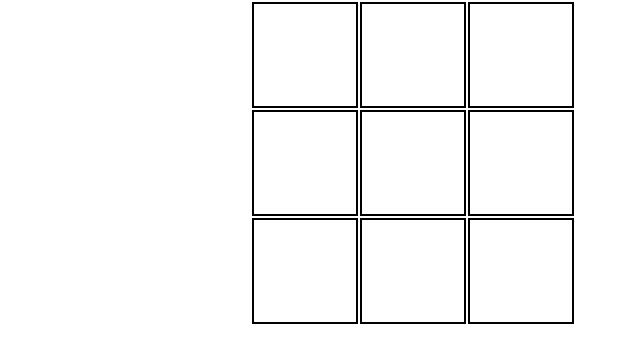
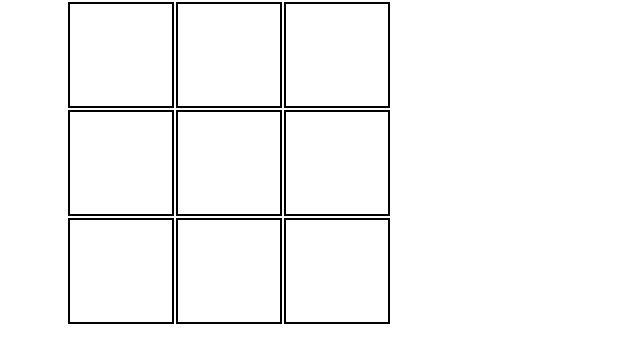
Before and after one commit to AayamKhatiwada/tic-tac-toe, a React (Create React App) app in the folder ttt/: page / in a window 1280 px wide. Shown: the top 362 px of the page, without its empty margins (227-867 px from the left). Built offline with nearby package versions, Linux system fonts and the light colour scheme.

Commit message:
Change in code

```diff
--- a/ttt/src/App.css
+++ b/ttt/src/App.css
@@ -7,7 +7,10 @@ td{
 
 
 .box{
-
   display: flex;
+  flex-direction: column;
   justify-content: center;
+  width: 400px;
+  margin-left: 20%;
+  align-items: center;
 }
```
